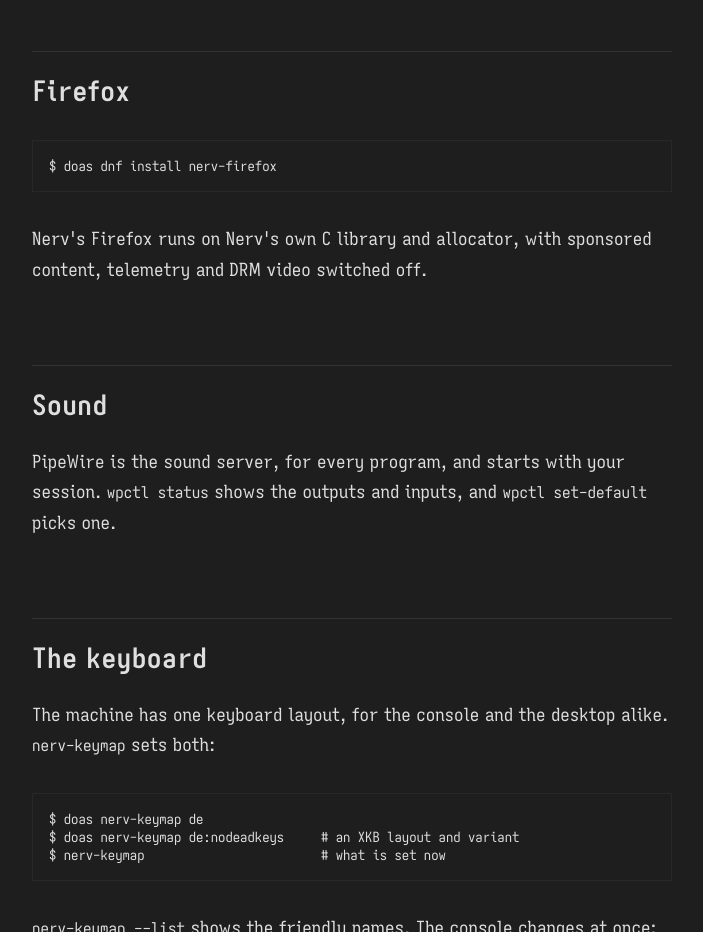
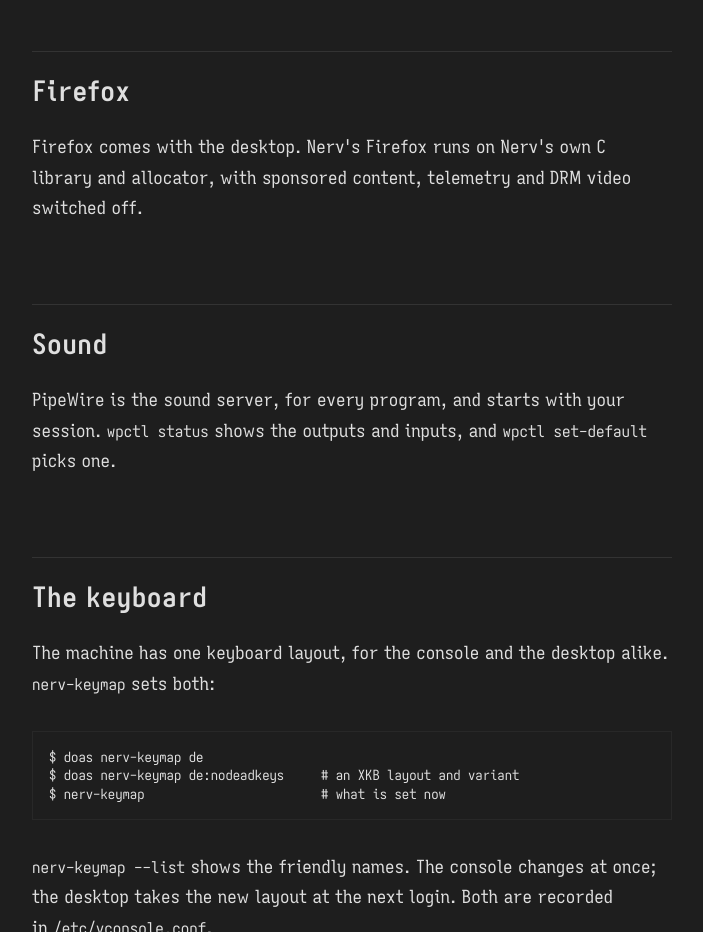
Before and after one commit to nerv-dynamics/nervlinux.github.io, a plain HTML site: page handbook/machine/desktop/index.html in a window 1280 px wide. Shown: the part 3240-4172 px from the top of the page, without its empty margins (296-999 px from the left). Drawn offline with Linux system fonts and the light colour scheme.

Commit message:
sync: handbook and releases from nerv-linux ab42acd

```diff
--- a/handbook/machine/desktop/index.html
+++ b/handbook/machine/desktop/index.html
@@ -214,8 +214,7 @@
 <h2 id="foot" class="section-title">foot</h2>
 <p><code>foot</code> is the terminal, <code>Mod+Return</code> away. It reads <code>~/.config/foot/foot.ini</code> if you write one.</p>
 <h2 id="firefox" class="section-title">Firefox</h2>
-<pre class="term term__body">$ doas dnf install nerv-firefox</pre>
-<p>Nerv's Firefox runs on Nerv's own C library and allocator, with sponsored content, telemetry and DRM video switched off.</p>
+<p>Firefox comes with the desktop. Nerv's Firefox runs on Nerv's own C library and allocator, with sponsored content, telemetry and DRM video switched off.</p>
 <h2 id="sound" class="section-title">Sound</h2>
 <p>PipeWire is the sound server, for every program, and starts with your session. <code>wpctl status</code> shows the outputs and inputs, and <code>wpctl set-default</code> picks one.</p>
 <h2 id="the-keyboard" class="section-title">The keyboard</h2>
```
Also changed, not shown: 1 other file.
